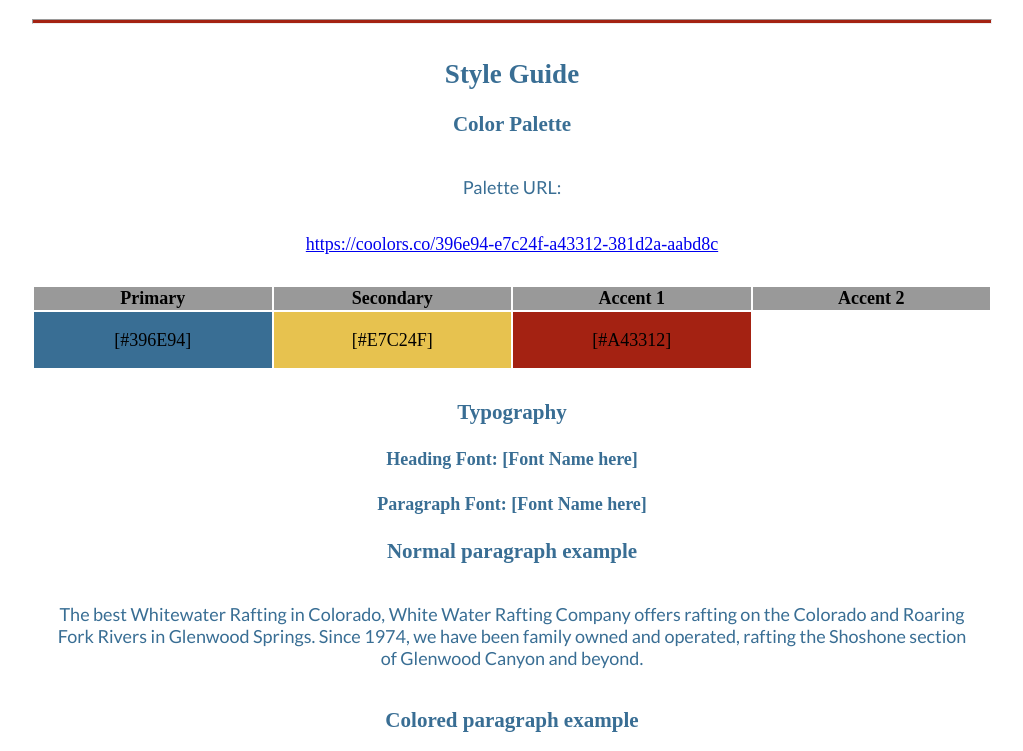
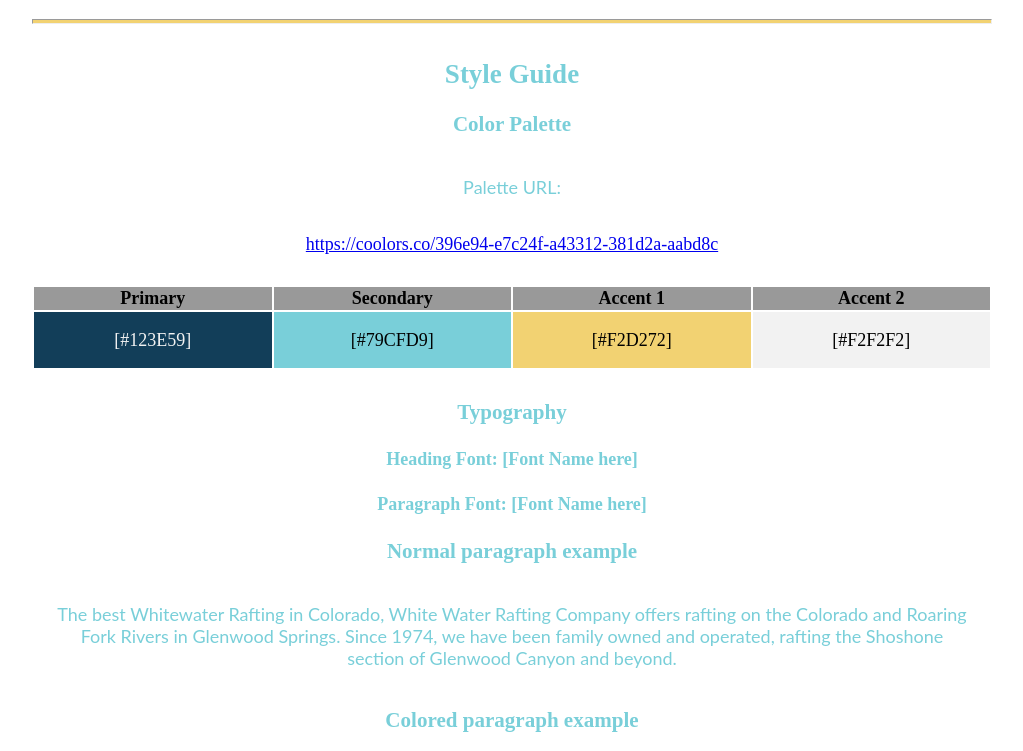
Before and after one commit to kadench/wdd130, a plain HTML site: page wrr/site-plan-rafting.html in a window 1280 px wide. Shown: the part 1078-1829 px from the top of the page, without its empty margins (128-1151 px from the left). Drawn offline with Linux system fonts and the light colour scheme; a web font is replaced by a local one.

Commit message:
Worked on styling

```diff
--- a/wrr/site-plan-rafting.css
+++ b/wrr/site-plan-rafting.css
@@ -2,29 +2,29 @@
 /* if you are using any Google fonts change the font names below to your fonts.
 Any spaces in your font name should be replaced with a +.
 Fonts are separated by a & */
-@import url('https://fonts.googleapis.com/css2?family=IM+Fell+French+Canon&family=Lato:ital,wght@0,400;0,700;1,400&display=swap');
+@import url('https://fonts.googleapis.com/css2?family=Dosis:wght@200;300;400;500;600;700;800&display=swap');
 
 :root {
   /* change the values below to your colors from your palette */
-  --primary-color: #396E94   ;
-  --secondary-color: #E7C24F ;
-  --accent1-color: #A42212;
-  --accent2-color: white;
+  --primary-color: #123E59;
+  --secondary-color: #79CFD9;
+  --accent1-color: #F2D272;
+  --accent2-color: #F2F2F2;
 
   /* change the values below to your chosen font(s) */
   --heading-font: "IM Fell French Canon";
   --paragraph-font: Lato, Helvetica, sans-serif;
 
   /* these colors below should be chosen from among your palette colors above */
-  --headline-color-on-white: #396E94;  /* headlines on a white background */
-  --headline-color-on-color: white; /* headlines on a colored background */
-  --paragraph-color-on-white: #396E94; /* paragraph text on a white background */
-  --paragraph-color-on-color: white; /* paragraph text on a colored background */
-  --paragraph-background-color: #396E94  ;
-  --nav-link-color: #396E94;
-  --nav-background-color: #D4AC0D;
-  --nav-hover-link-color: white;
-  --nav-hover-background-color: #396E94;
+  --headline-color-on-white: #79CFD9;  /* headlines on a white background */
+  --headline-color-on-color: #f2f2f2; /* headlines on a colored background */
+  --paragraph-color-on-white: #79CFD9; /* paragraph text on a white background */
+  --paragraph-color-on-color: #f2f2f2; /* paragraph text on a colored background */
+  --paragraph-background-color: #79CFD9  ;
+  --nav-link-color: var(--accent2-color);
+  --nav-background-color: var(--primary-color);
+  --nav-hover-link-color: #f2f2f2;
+  --nav-hover-background-color: #79CFD9;
 }
 
 
@@ -83,6 +83,7 @@ p {
 }
 .primary {
   background-color: var(--primary-color);
+  color: var(--accent2-color);
 }
 .secondary {
   background-color: var(--secondary-color);
@@ -92,6 +93,7 @@ p {
 }
 .accent2{
   background-color: var(--accent2-color);
+  color: black;
 }
 p.colored {
   background-color: var(--paragraph-background-color);
--- a/wrr/site-plan-rafting.html
+++ b/wrr/site-plan-rafting.html
@@ -54,10 +54,10 @@
       </tr>
       <!-- Replace the numbers in the boxes below with your hex color codes. Then switch to the site-plan.css file and change your colors there as well. -->
       <tr>
-        <td class="primary">[#396E94]</td>
-        <td class="secondary">[#E7C24F]</td>
-        <td class="accent1">[#A43312]</td>
-        <td class="accent2"></td>
+        <td class="primary">[#123E59]</td>
+        <td class="secondary">[#79CFD9]</td>
+        <td class="accent1">[#F2D272]</td>
+        <td class="accent2">[#F2F2F2]</td>
       </tr>
     </table>
 
```
